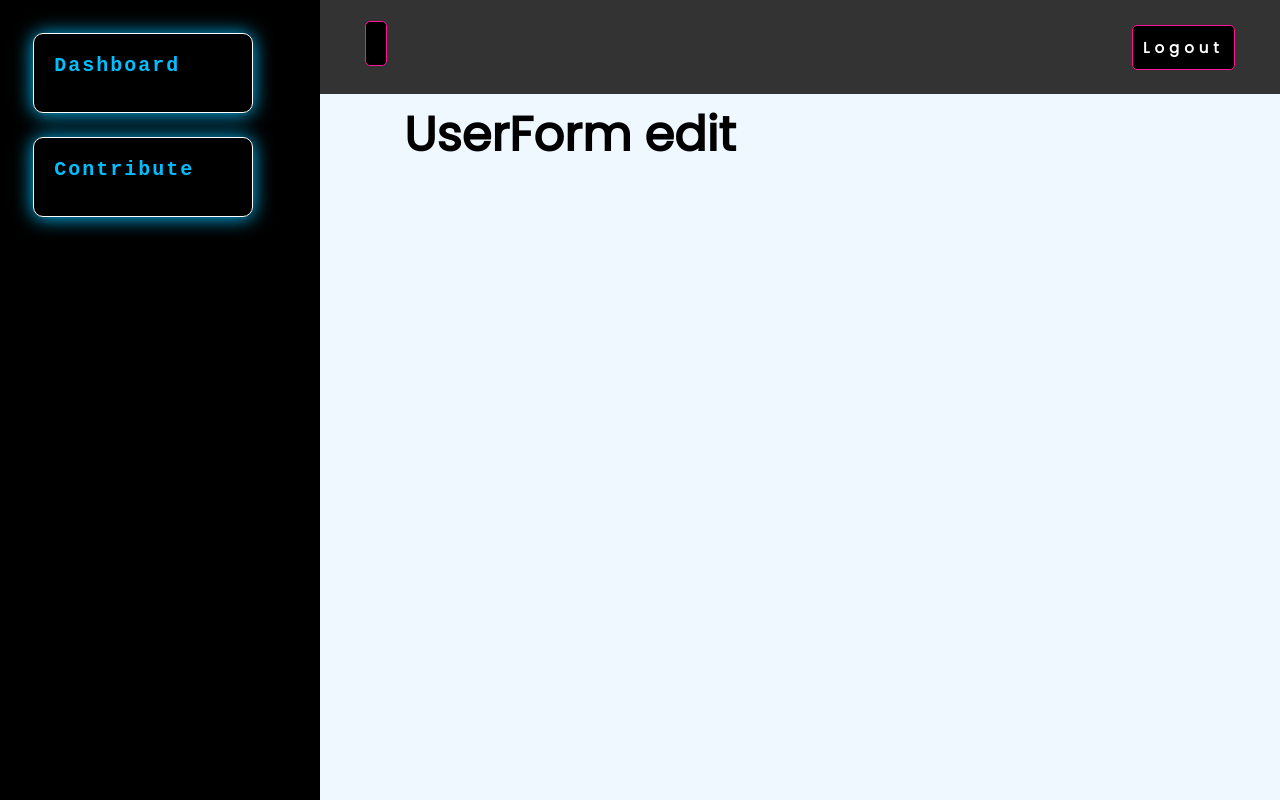
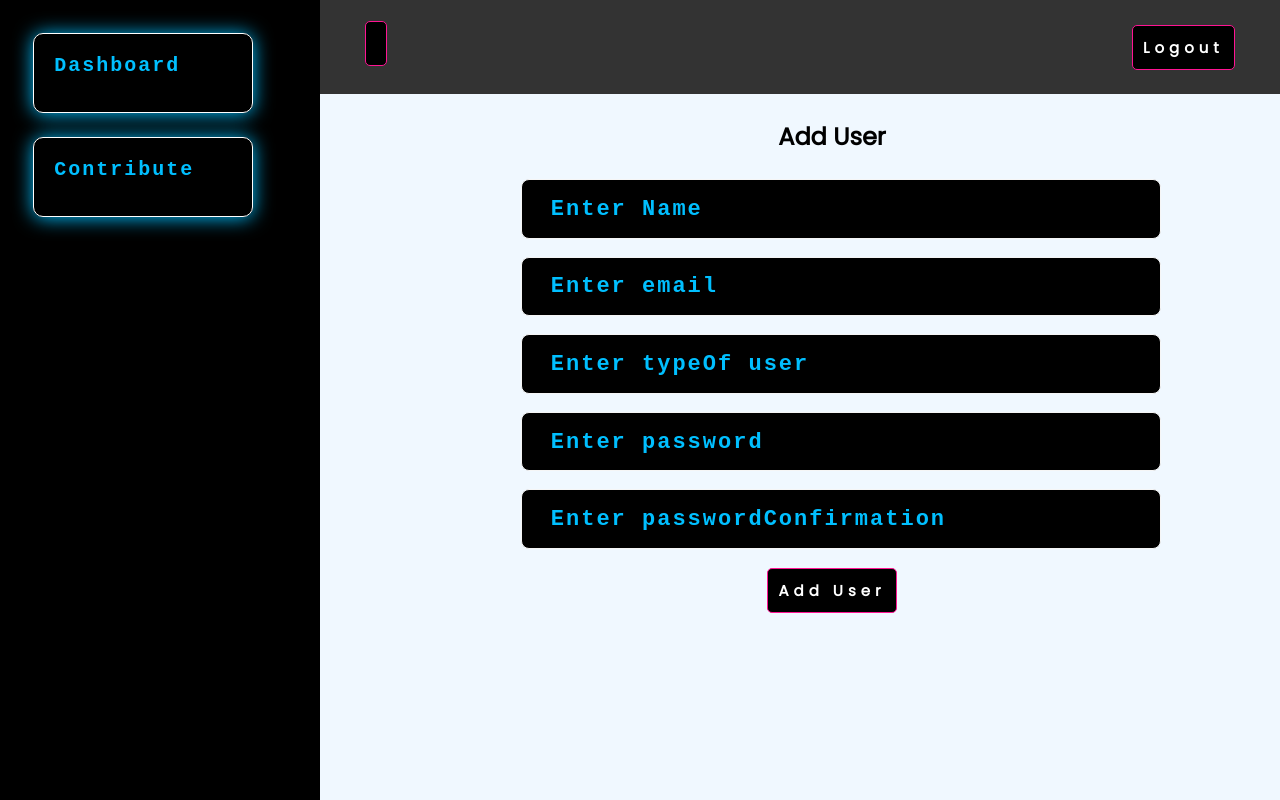
Before and after one commit to KambonoJeff/REACT-FRONT_DONATION_API, a React (Create React App) app: page /users/adduser in a window 1280 px wide. Built offline with nearby package versions, Linux system fonts and the light colour scheme; no server answers; sample sign-in values are in the browser's storage.

Commit message:
Custom ADD form Button DEVELOPMEMT

```diff
--- a/src/components/editForm/UserForm.jsx
+++ b/src/components/editForm/UserForm.jsx
@@ -1,11 +1,39 @@
-import React from 'react'
+import React, { useRef } from 'react'
+///////////////////////////////////////////////////
+export default function UserForm() {
+  const nameRef = useRef();
+  const emailRef = useRef();
+  const typeOfRef = useRef();
+  const passwordRef = useRef();
+  const passwordConfirmationRef = useRef();
+  const onSubmit =(event)=>{
+    event.preventDefault()
 
-const UserForm = () => {
+
+    const payload={
+      name:nameRef.current.value,
+      email:emailRef.current.value,
+      type: typeOfRef.current.value,
+      password:passwordRef.current.value,
+      password_confirmation: passwordConfirmationRef.current.value,
+    }
+    console.log(payload);
+
+
+  }
   return (
-    <div>
-      <h1>UserForm edit</h1>
-    </div>
+    <>
+      <form align='center' action="" onSubmit={onSubmit} method="post">
+      <h2 align="center">Add User</h2>
+      <div className="form-control">
+      <input ref={nameRef} placeholder='Enter Name' type="text" />
+      <input ref={emailRef} placeholder='Enter email' type="email" />
+      <input ref={typeOfRef} placeholder='Enter typeOf user' type="text" />
+      <input ref={passwordRef} placeholder='Enter password' type="paasword" />
+      <input ref={passwordConfirmationRef} placeholder='Enter passwordConfirmation' type="paasword" />
+      </div>
+      <button className='btn' type="submit">Add User</button>
+      </form>
+    </>
   )
 }
-
-export default UserForm
--- a/src/components/tables/Food.jsx
+++ b/src/components/tables/Food.jsx
@@ -1,6 +1,5 @@
 import React, { useState,useEffect } from 'react'
 import axiosClient from '../../axios-client';
-import { Link, Navigate } from 'react-router-dom';
 import { useStateContext } from '../contexts/ContextProvider';
 
 
--- a/src/components/tables/UserTable.jsx
+++ b/src/components/tables/UserTable.jsx
@@ -48,7 +48,7 @@ const UserTable = () => {
                                 <td>{user.type}</td>
                                 <td>{user.email_verified_at}</td>
                                 <td className='flex'>
-                                <Link className='btn' to={'/showusers/'+ user.id}>Edit</Link>
+                                <Link className='btn' to={'/users/'+ user.id}>Edit</Link>
                                     <button onClick={event=>onDelete(user)} className='btn'>Delete</button>
                                 </td>
                             </tr>
```
